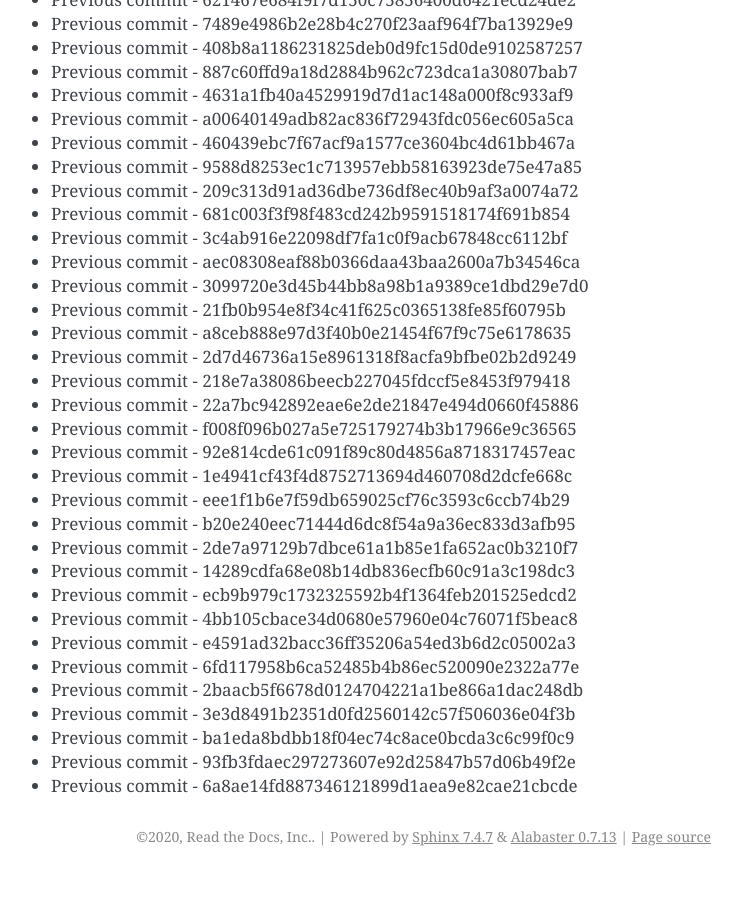
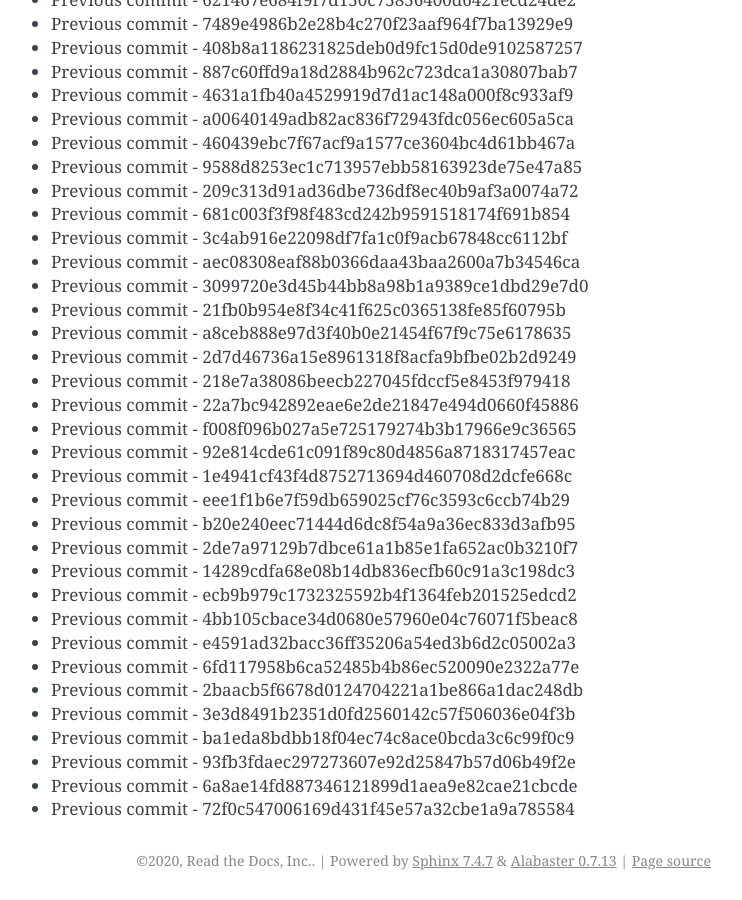
Before and after one commit to readthedocs/rtd-git-stresstest, a Sphinx documentation site: the page built from docs/updates.rst, in a window 1280 px wide and 900 px high, scrolled down 53175 px. Shown: the whole window, without its empty margins (399-1141 px from the left). Built offline with Sphinx 7.4.7, drawn with Linux system fonts in a browser that asks for light colours; before the commit the page ends 54051 px from its top, so only the background shows below that.

Commit message:
Generating commit from previous: 72f0c547006169d431f45e57a32cbe1a9a785584

```diff
--- a/docs/updates.rst
+++ b/docs/updates.rst
@@ -2266,3 +2266,4 @@ It can be tested for any performance characteristics.
 * Previous commit - ba1eda8bdbb18f04ec74c8ace0bcda3c6c99f0c9
 * Previous commit - 93fb3fdaec297273607e92d25847b57d06b49f2e
 * Previous commit - 6a8ae14fd887346121899d1aea9e82cae21cbcde
+* Previous commit - 72f0c547006169d431f45e57a32cbe1a9a785584
```
